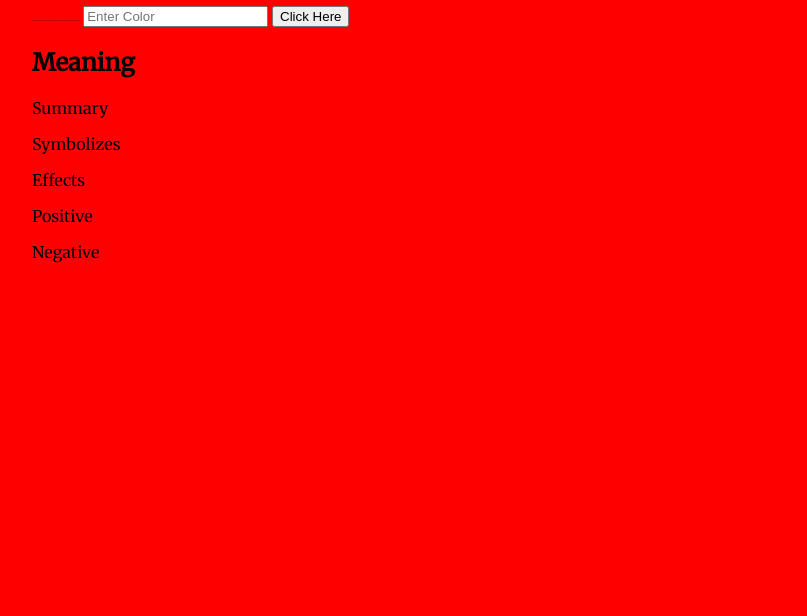
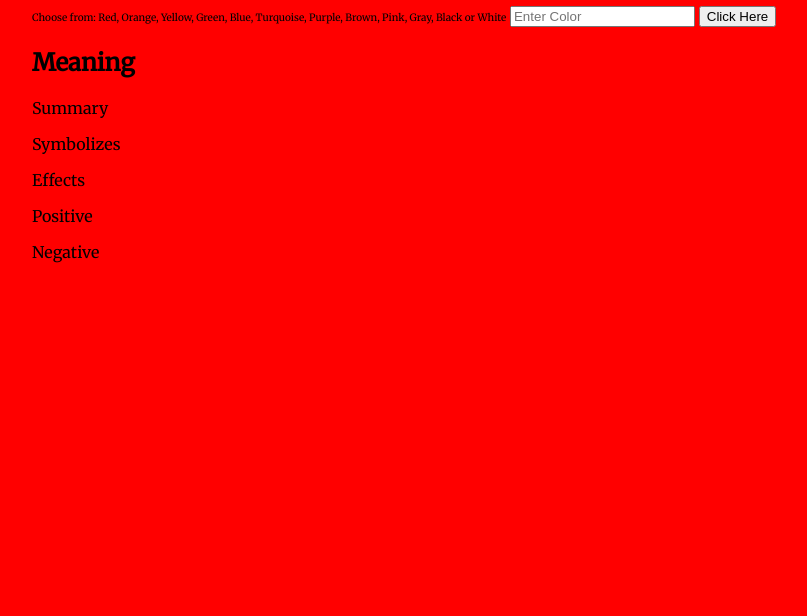
Before and after one commit to racheleckenrod/ColorMeaning, a website: page index.html in a window 1280 px wide. Shown: the part 184-800 px from the top of the page, without its empty margins (96-903 px from the left). Drawn offline with Linux system fonts and the light colour scheme.

Commit message:
more css changes

```diff
--- a/css/style.css
+++ b/css/style.css
@@ -5,6 +5,6 @@ body{
 }
 
 span{
-    font-size: 1px;
+    font-size: 10px;
     padding-bottom: 20px;
 }
```
